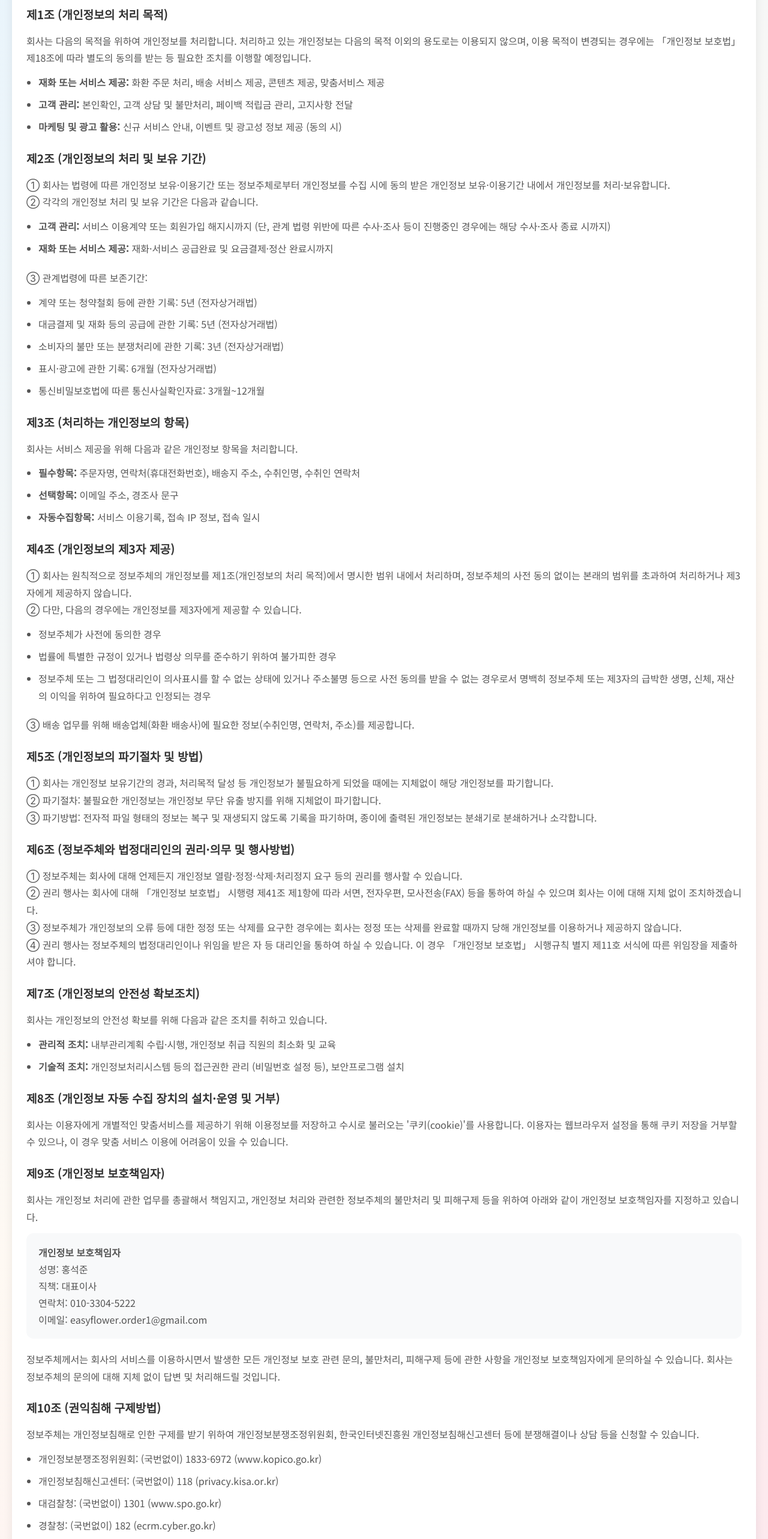
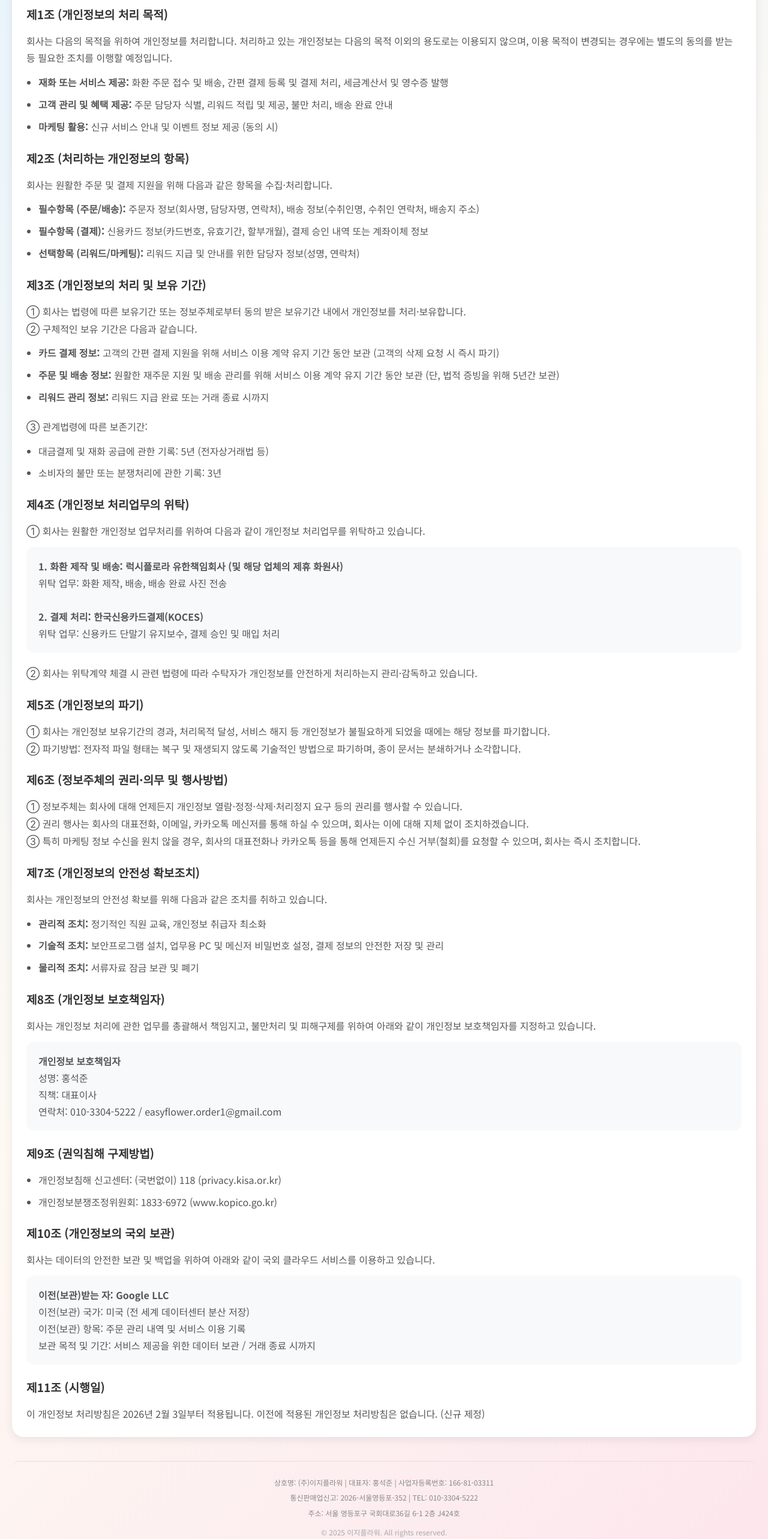
Before and after one commit to ysyang95/easyflower-site, a Next.js app: page /privacy in a window 1280 px wide. Shown: the part 180-2746 px from the top of the page at 60% size. Built offline with nearby package versions, Linux system fonts and the light colour scheme.

Commit message:
Update privacy policy with user provided final text

```diff
--- a/app/privacy/page.tsx
+++ b/app/privacy/page.tsx
@@ -17,85 +17,76 @@ export default function PrivacyPage() {
 
                 <h2 className="policy-section-title">제1조 (개인정보의 처리 목적)</h2>
                 <p className="policy-text">
-                    회사는 다음의 목적을 위하여 개인정보를 처리합니다. 처리하고 있는 개인정보는 다음의 목적 이외의 용도로는 이용되지 않으며, 이용 목적이 변경되는 경우에는 「개인정보 보호법」 제18조에 따라 별도의 동의를 받는 등 필요한 조치를 이행할 예정입니다.
+                    회사는 다음의 목적을 위하여 개인정보를 처리합니다. 처리하고 있는 개인정보는 다음의 목적 이외의 용도로는 이용되지 않으며, 이용 목적이 변경되는 경우에는 별도의 동의를 받는 등 필요한 조치를 이행할 예정입니다.
                 </p>
                 <ul className="policy-list">
-                    <li><strong>재화 또는 서비스 제공:</strong> 화환 주문 처리, 배송 서비스 제공, 콘텐츠 제공, 맞춤서비스 제공</li>
-                    <li><strong>고객 관리:</strong> 본인확인, 고객 상담 및 불만처리, 페이백 적립금 관리, 고지사항 전달</li>
-                    <li><strong>마케팅 및 광고 활용:</strong> 신규 서비스 안내, 이벤트 및 광고성 정보 제공 (동의 시)</li>
+                    <li><strong>재화 또는 서비스 제공:</strong> 화환 주문 접수 및 배송, 간편 결제 등록 및 결제 처리, 세금계산서 및 영수증 발행</li>
+                    <li><strong>고객 관리 및 혜택 제공:</strong> 주문 담당자 식별, 리워드 적립 및 제공, 불만 처리, 배송 완료 안내</li>
+                    <li><strong>마케팅 활용:</strong> 신규 서비스 안내 및 이벤트 정보 제공 (동의 시)</li>
                 </ul>
 
-                <h2 className="policy-section-title">제2조 (개인정보의 처리 및 보유 기간)</h2>
+                <h2 className="policy-section-title">제2조 (처리하는 개인정보의 항목)</h2>
                 <p className="policy-text">
-                    ① 회사는 법령에 따른 개인정보 보유·이용기간 또는 정보주체로부터 개인정보를 수집 시에 동의 받은 개인정보 보유·이용기간 내에서 개인정보를 처리·보유합니다.
+                    회사는 원활한 주문 및 결제 지원을 위해 다음과 같은 항목을 수집·처리합니다.
+                </p>
+                <ul className="policy-list">
+                    <li><strong>필수항목 (주문/배송):</strong> 주문자 정보(회사명, 담당자명, 연락처), 배송 정보(수취인명, 수취인 연락처, 배송지 주소)</li>
+                    <li><strong>필수항목 (결제):</strong> 신용카드 정보(카드번호, 유효기간, 할부개월), 결제 승인 내역 또는 계좌이체 정보</li>
+                    <li><strong>선택항목 (리워드/마케팅):</strong> 리워드 지급 및 안내를 위한 담당자 정보(성명, 연락처)</li>
+                </ul>
+
+                <h2 className="policy-section-title">제3조 (개인정보의 처리 및 보유 기간)</h2>
+                <p className="policy-text">
+                    ① 회사는 법령에 따른 보유기간 또는 정보주체로부터 동의 받은 보유기간 내에서 개인정보를 처리·보유합니다.
                 </p>
                 <p className="policy-text">
-                    ② 각각의 개인정보 처리 및 보유 기간은 다음과 같습니다.
+                    ② 구체적인 보유 기간은 다음과 같습니다.
                 </p>
                 <ul className="policy-list">
-                    <li><strong>고객 관리:</strong> 서비스 이용계약 또는 회원가입 해지시까지 (단, 관계 법령 위반에 따른 수사·조사 등이 진행중인 경우에는 해당 수사·조사 종료 시까지)</li>
-                    <li><strong>재화 또는 서비스 제공:</strong> 재화·서비스 공급완료 및 요금결제·정산 완료시까지</li>
+                    <li><strong>카드 결제 정보:</strong> 고객의 간편 결제 지원을 위해 서비스 이용 계약 유지 기간 동안 보관 (고객의 삭제 요청 시 즉시 파기)</li>
+                    <li><strong>주문 및 배송 정보:</strong> 원활한 재주문 지원 및 배송 관리를 위해 서비스 이용 계약 유지 기간 동안 보관 (단, 법적 증빙을 위해 5년간 보관)</li>
+                    <li><strong>리워드 관리 정보:</strong> 리워드 지급 완료 또는 거래 종료 시까지</li>
                 </ul>
                 <p className="policy-text">
                     ③ 관계법령에 따른 보존기간:
                 </p>
                 <ul className="policy-list">
-                    <li>계약 또는 청약철회 등에 관한 기록: 5년 (전자상거래법)</li>
-                    <li>대금결제 및 재화 등의 공급에 관한 기록: 5년 (전자상거래법)</li>
-                    <li>소비자의 불만 또는 분쟁처리에 관한 기록: 3년 (전자상거래법)</li>
-                    <li>표시·광고에 관한 기록: 6개월 (전자상거래법)</li>
-                    <li>통신비밀보호법에 따른 통신사실확인자료: 3개월~12개월</li>
+                    <li>대금결제 및 재화 공급에 관한 기록: 5년 (전자상거래법 등)</li>
+                    <li>소비자의 불만 또는 분쟁처리에 관한 기록: 3년</li>
                 </ul>
 
-                <h2 className="policy-section-title">제3조 (처리하는 개인정보의 항목)</h2>
+                <h2 className="policy-section-title">제4조 (개인정보 처리업무의 위탁)</h2>
                 <p className="policy-text">
-                    회사는 서비스 제공을 위해 다음과 같은 개인정보 항목을 처리합니다.
+                    ① 회사는 원활한 개인정보 업무처리를 위하여 다음과 같이 개인정보 처리업무를 위탁하고 있습니다.
                 </p>
-                <ul className="policy-list">
-                    <li><strong>필수항목:</strong> 주문자명, 연락처(휴대전화번호), 배송지 주소, 수취인명, 수취인 연락처</li>
-                    <li><strong>선택항목:</strong> 이메일 주소, 경조사 문구</li>
-                    <li><strong>자동수집항목:</strong> 서비스 이용기록, 접속 IP 정보, 접속 일시</li>
-                </ul>
+                <div className="privacy-contact-box">
+                    <p><strong>1. 화환 제작 및 배송: 럭시플로라 유한책임회사 (및 해당 업체의 제휴 화원사)</strong></p>
+                    <p>위탁 업무: 화환 제작, 배송, 배송 완료 사진 전송</p>
+                    <br />
+                    <p><strong>2. 결제 처리: 한국신용카드결제(KOCES)</strong></p>
+                    <p>위탁 업무: 신용카드 단말기 유지보수, 결제 승인 및 매입 처리</p>
+                </div>
+                <p className="policy-text">
+                    ② 회사는 위탁계약 체결 시 관련 법령에 따라 수탁자가 개인정보를 안전하게 처리하는지 관리·감독하고 있습니다.
+                </p>
 
-                <h2 className="policy-section-title">제4조 (개인정보의 제3자 제공)</h2>
+                <h2 className="policy-section-title">제5조 (개인정보의 파기)</h2>
                 <p className="policy-text">
-                    ① 회사는 원칙적으로 정보주체의 개인정보를 제1조(개인정보의 처리 목적)에서 명시한 범위 내에서 처리하며, 정보주체의 사전 동의 없이는 본래의 범위를 초과하여 처리하거나 제3자에게 제공하지 않습니다.
+                    ① 회사는 개인정보 보유기간의 경과, 처리목적 달성, 서비스 해지 등 개인정보가 불필요하게 되었을 때에는 해당 정보를 파기합니다.
                 </p>
                 <p className="policy-text">
-                    ② 다만, 다음의 경우에는 개인정보를 제3자에게 제공할 수 있습니다.
-                </p>
-                <ul className="policy-list">
-                    <li>정보주체가 사전에 동의한 경우</li>
-                    <li>법률에 특별한 규정이 있거나 법령상 의무를 준수하기 위하여 불가피한 경우</li>
-                    <li>정보주체 또는 그 법정대리인이 의사표시를 할 수 없는 상태에 있거나 주소불명 등으로 사전 동의를 받을 수 없는 경우로서 명백히 정보주체 또는 제3자의 급박한 생명, 신체, 재산의 이익을 위하여 필요하다고 인정되는 경우</li>
-                </ul>
-                <p className="policy-text">
-                    ③ 배송 업무를 위해 배송업체(화환 배송사)에 필요한 정보(수취인명, 연락처, 주소)를 제공합니다.
+                    ② 파기방법: 전자적 파일 형태는 복구 및 재생되지 않도록 기술적인 방법으로 파기하며, 종이 문서는 분쇄하거나 소각합니다.
                 </p>
 
-                <h2 className="policy-section-title">제5조 (개인정보의 파기절차 및 방법)</h2>
-                <p className="policy-text">
-                    ① 회사는 개인정보 보유기간의 경과, 처리목적 달성 등 개인정보가 불필요하게 되었을 때에는 지체없이 해당 개인정보를 파기합니다.
-                </p>
-                <p className="policy-text">
-                    ② 파기절차: 불필요한 개인정보는 개인정보 무단 유출 방지를 위해 지체없이 파기합니다.
-                </p>
-                <p className="policy-text">
-                    ③ 파기방법: 전자적 파일 형태의 정보는 복구 및 재생되지 않도록 기록을 파기하며, 종이에 출력된 개인정보는 분쇄기로 분쇄하거나 소각합니다.
-                </p>
-
-                <h2 className="policy-section-title">제6조 (정보주체와 법정대리인의 권리·의무 및 행사방법)</h2>
+                <h2 className="policy-section-title">제6조 (정보주체의 권리·의무 및 행사방법)</h2>
                 <p className="policy-text">
                     ① 정보주체는 회사에 대해 언제든지 개인정보 열람·정정·삭제·처리정지 요구 등의 권리를 행사할 수 있습니다.
                 </p>
                 <p className="policy-text">
-                    ② 권리 행사는 회사에 대해 「개인정보 보호법」 시행령 제41조 제1항에 따라 서면, 전자우편, 모사전송(FAX) 등을 통하여 하실 수 있으며 회사는 이에 대해 지체 없이 조치하겠습니다.
+                    ② 권리 행사는 회사의 대표전화, 이메일, 카카오톡 메신저를 통해 하실 수 있으며, 회사는 이에 대해 지체 없이 조치하겠습니다.
                 </p>
                 <p className="policy-text">
-                    ③ 정보주체가 개인정보의 오류 등에 대한 정정 또는 삭제를 요구한 경우에는 회사는 정정 또는 삭제를 완료할 때까지 당해 개인정보를 이용하거나 제공하지 않습니다.
-                </p>
-                <p className="policy-text">
-                    ④ 권리 행사는 정보주체의 법정대리인이나 위임을 받은 자 등 대리인을 통하여 하실 수 있습니다. 이 경우 「개인정보 보호법」 시행규칙 별지 제11호 서식에 따른 위임장을 제출하셔야 합니다.
+                    ③ 특히 마케팅 정보 수신을 원치 않을 경우, 회사의 대표전화나 카카오톡 등을 통해 언제든지 수신 거부(철회)를 요청할 수 있으며, 회사는 즉시 조치합니다.
                 </p>
 
                 <h2 className="policy-section-title">제7조 (개인정보의 안전성 확보조치)</h2>
@@ -103,50 +94,42 @@ export default function PrivacyPage() {
                     회사는 개인정보의 안전성 확보를 위해 다음과 같은 조치를 취하고 있습니다.
                 </p>
                 <ul className="policy-list">
-                    <li><strong>관리적 조치:</strong> 내부관리계획 수립·시행, 개인정보 취급 직원의 최소화 및 교육</li>
-                    <li><strong>기술적 조치:</strong> 개인정보처리시스템 등의 접근권한 관리 (비밀번호 설정 등), 보안프로그램 설치</li>
+                    <li><strong>관리적 조치:</strong> 정기적인 직원 교육, 개인정보 취급자 최소화</li>
+                    <li><strong>기술적 조치:</strong> 보안프로그램 설치, 업무용 PC 및 메신저 비밀번호 설정, 결제 정보의 안전한 저장 및 관리</li>
+                    <li><strong>물리적 조치:</strong> 서류자료 잠금 보관 및 폐기</li>
                 </ul>
 
-                <h2 className="policy-section-title">제8조 (개인정보 자동 수집 장치의 설치·운영 및 거부)</h2>
+                <h2 className="policy-section-title">제8조 (개인정보 보호책임자)</h2>
                 <p className="policy-text">
-                    회사는 이용자에게 개별적인 맞춤서비스를 제공하기 위해 이용정보를 저장하고 수시로 불러오는 '쿠키(cookie)'를 사용합니다. 이용자는 웹브라우저 설정을 통해 쿠키 저장을 거부할 수 있으나, 이 경우 맞춤 서비스 이용에 어려움이 있을 수 있습니다.
-                </p>
-
-                <h2 className="policy-section-title">제9조 (개인정보 보호책임자)</h2>
-                <p className="policy-text">
-                    회사는 개인정보 처리에 관한 업무를 총괄해서 책임지고, 개인정보 처리와 관련한 정보주체의 불만처리 및 피해구제 등을 위하여 아래와 같이 개인정보 보호책임자를 지정하고 있습니다.
+                    회사는 개인정보 처리에 관한 업무를 총괄해서 책임지고, 불만처리 및 피해구제를 위하여 아래와 같이 개인정보 보호책임자를 지정하고 있습니다.
                 </p>
                 <div className="privacy-contact-box">
                     <p><strong>개인정보 보호책임자</strong></p>
                     <p>성명: 홍석준</p>
                     <p>직책: 대표이사</p>
-                    <p>연락처: 010-3304-5222</p>
-                    <p>이메일: easyflower.order1@gmail.com</p>
+                    <p>연락처: 010-3304-5222 / easyflower.order1@gmail.com</p>
                 </div>
-                <p className="policy-text">
-                    정보주체께서는 회사의 서비스를 이용하시면서 발생한 모든 개인정보 보호 관련 문의, 불만처리, 피해구제 등에 관한 사항을 개인정보 보호책임자에게 문의하실 수 있습니다. 회사는 정보주체의 문의에 대해 지체 없이 답변 및 처리해드릴 것입니다.
-                </p>
 
-                <h2 className="policy-section-title">제10조 (권익침해 구제방법)</h2>
-                <p className="policy-text">
-                    정보주체는 개인정보침해로 인한 구제를 받기 위하여 개인정보분쟁조정위원회, 한국인터넷진흥원 개인정보침해신고센터 등에 분쟁해결이나 상담 등을 신청할 수 있습니다.
-                </p>
+                <h2 className="policy-section-title">제9조 (권익침해 구제방법)</h2>
                 <ul className="policy-list">
-                    <li>개인정보분쟁조정위원회: (국번없이) 1833-6972 (www.kopico.go.kr)</li>
-                    <li>개인정보침해신고센터: (국번없이) 118 (privacy.kisa.or.kr)</li>
-                    <li>대검찰청: (국번없이) 1301 (www.spo.go.kr)</li>
-                    <li>경찰청: (국번없이) 182 (ecrm.cyber.go.kr)</li>
+                    <li>개인정보침해 신고센터: (국번없이) 118 (privacy.kisa.or.kr)</li>
+                    <li>개인정보분쟁조정위원회: 1833-6972 (www.kopico.go.kr)</li>
                 </ul>
 
-                <h2 className="policy-section-title">제11조 (개인정보 처리방침 변경)</h2>
+                <h2 className="policy-section-title">제10조 (개인정보의 국외 보관)</h2>
                 <p className="policy-text">
-                    ① 이 개인정보처리방침은 2025년 2월 5일부터 적용됩니다.
+                    회사는 데이터의 안전한 보관 및 백업을 위하여 아래와 같이 국외 클라우드 서비스를 이용하고 있습니다.
                 </p>
+                <div className="privacy-contact-box">
+                    <p><strong>이전(보관)받는 자: Google LLC</strong></p>
+                    <p>이전(보관) 국가: 미국 (전 세계 데이터센터 분산 저장)</p>
+                    <p>이전(보관) 항목: 주문 관리 내역 및 서비스 이용 기록</p>
+                    <p>보관 목적 및 기간: 서비스 제공을 위한 데이터 보관 / 거래 종료 시까지</p>
+                </div>
+
+                <h2 className="policy-section-title">제11조 (시행일)</h2>
                 <p className="policy-text">
-                    ② 이전의 개인정보 처리방침은 아래에서 확인하실 수 있습니다.
-                </p>
-                <p className="policy-text">
-                    - 2025년 1월 1일 ~ 2025년 2월 4일 적용 (이전 버전 없음)
+                    이 개인정보 처리방침은 2026년 2월 3일부터 적용됩니다. 이전에 적용된 개인정보 처리방침은 없습니다. (신규 제정)
                 </p>
             </div>
 
```
